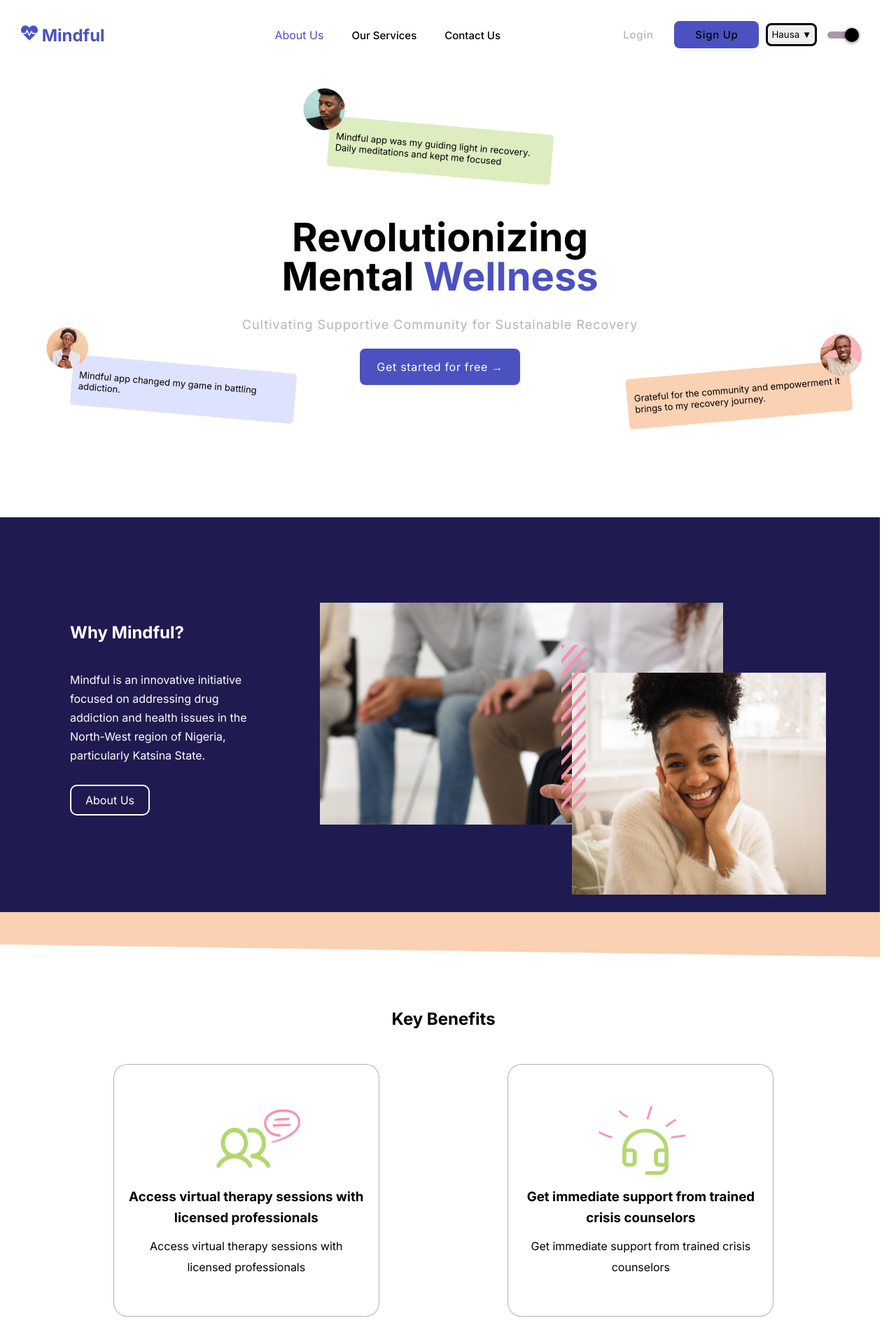
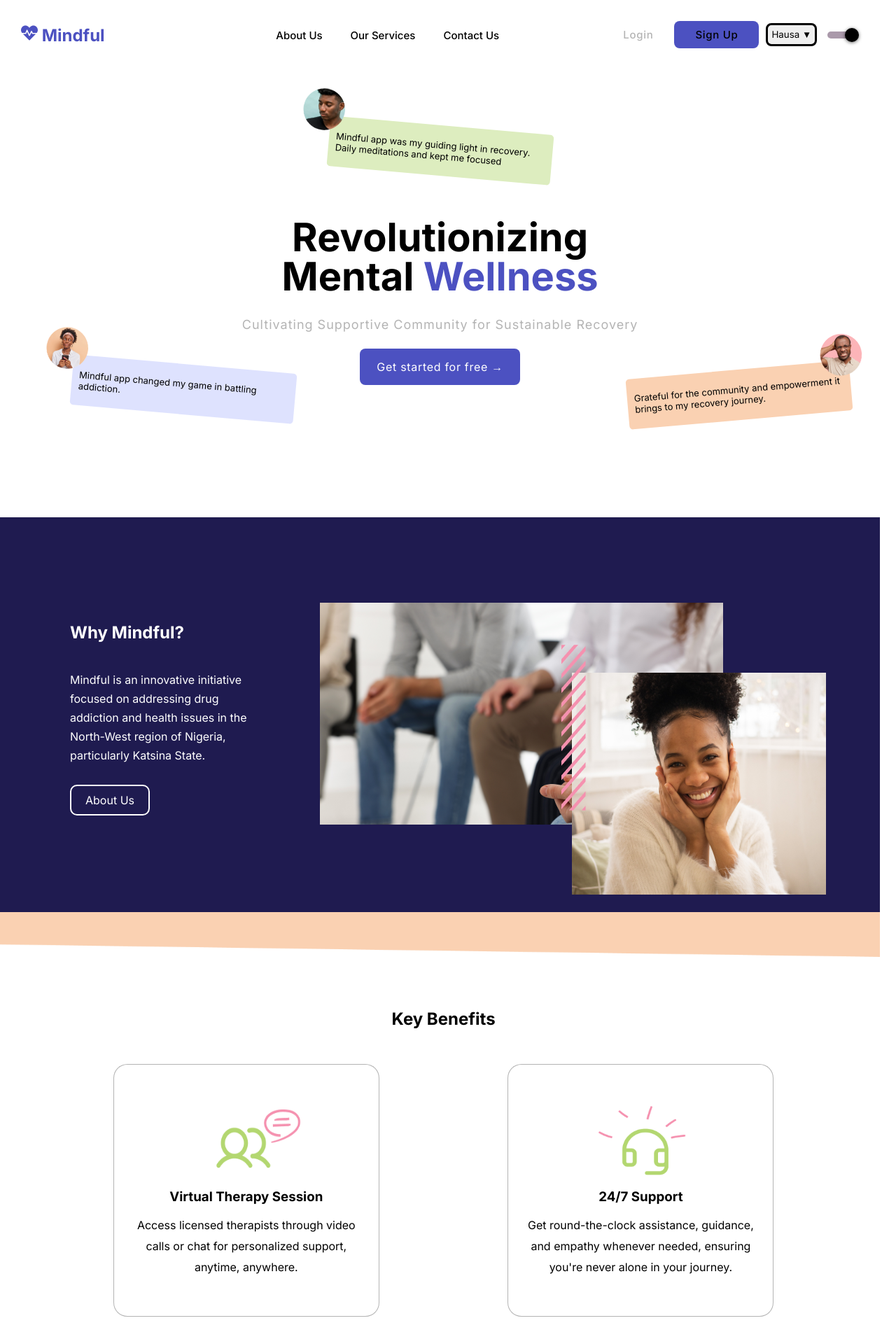
Before and after one commit to graycepaul/mindful-app, a React (Create React App) app: page / in a window 1280 px wide. Shown: the top 1920 px of the page at 70% size. Built offline with nearby package versions, Linux system fonts and the light colour scheme; no server answers.

Commit message:
intl update

```diff
--- a/src/app/components/App.js
+++ b/src/app/components/App.js
@@ -13,6 +13,7 @@ import { HealthTip } from "./User/HealthTips/HealthTips";
 import { hausaMessages, englishMessages } from "./messages";
 
 const ThemeContext = createContext();
+
 function App() {
   const [locale, setLocale] = useState("en");
   const [theme, setTheme] = useState("light");
--- a/src/app/components/Home/Features/Features.jsx
+++ b/src/app/components/Home/Features/Features.jsx
@@ -41,20 +41,20 @@ export const Features = ({ toggleLocale, locale }) => {
         <section className={style.featuresCards}>
           <Card
             src={UserIcon}
-            title={<FormattedMessage id="Therapy" />}
-            text={<FormattedMessage id="Therapy" />}
+            title={<FormattedMessage id="virtualTherapyTitle" />}
+            text={<FormattedMessage id="virtualTherapy" />}
             className={style.card}
           />
           <Card
             src={SupportIcon}
-            title={<FormattedMessage id="HelpLine" />}
-            text={<FormattedMessage id="HelpLine" />}
+            title={<FormattedMessage id="SupportTitle" />}
+            text={<FormattedMessage id="Support" />}
             className={style.card}
           />
           <Card
             src={Resources}
-            title={<FormattedMessage id="Journal" />}
-            text={<FormattedMessage id="Journal" />}
+            title={<FormattedMessage id="PersonalizedResourcesTitle" />}
+            text={<FormattedMessage id="PersonalizedResources" />}
             className={style.card}
           />
         </section>
--- a/src/app/components/Home/Header/Header.jsx
+++ b/src/app/components/Home/Header/Header.jsx
@@ -28,7 +28,9 @@ export function Header({ toggleTheme, theme, toggleLocale, locale }) {
             <nav className={style.navigation}>
               <ul className={style.navList}>
                 <li>
-                  <FormattedMessage id="aboutUs" defaultMessage="About Us" />
+                  <a href="#about">
+                    <FormattedMessage id="aboutUs" defaultMessage="About Us" />
+                  </a>
                 </li>
                 <li>
                   <a href="#offers">
--- a/src/app/components/User/Community/community.module.css
+++ b/src/app/components/User/Community/community.module.css
@@ -18,13 +18,17 @@
 .navigation {
     padding: 20px 0 20px 60px;
     border-radius: 10px;
+    width: 100vw;
+}
+.logo div {
+    width: 130px;
 }
 .hidden {
     display: none;
 }
 .navList {
     width: 380px;
-    margin-right: 500px;
+    margin-right: 20vw;
 }
 .navList li {
     list-style: none;
@@ -45,7 +49,7 @@
 }
 .icons {
     width: 300px;
-    margin-right: 100px;
+    margin-right: 5%;
     color: #53666E;
     gap: 10px;
 }
--- a/src/app/components/User/UserNav.jsx
+++ b/src/app/components/User/UserNav.jsx
@@ -10,7 +10,9 @@ export function UserNav() {
   return (
     <header className={style.header}>
       <nav className={`${style.navigation} ${style.flexContainer}`}>
-        <Logo />
+        <div className={style.logo}>
+          <Logo />
+        </div>
         <div className={style.mobile}>
           <span className={style.hidden}>
             <FaBars className={style.menuIcon} />
--- a/src/app/components/messages.js
+++ b/src/app/components/messages.js
@@ -15,7 +15,7 @@ export const hausaMessages = {
     "Mindful app ya canza wasa na a cikin fama da jaraba.",
   landingPageTestimonial3:
     "Na gode wa al'umma da ƙarfafawa da ke kawo wa tafiyar ta murmurewa.",
-  landingPageTitle: "Sauyi Lafiyar",
+  landingPageTitle: "Sauyi Lafiyar ",
   landingPageTitleSpan: "Hauka",
   landingPageDescription: "Haɓaka Al'umma Taimako don Dorewar Farfaɗo",
   landingPageCTA: "Fara kyauta",
@@ -25,6 +25,16 @@ export const hausaMessages = {
 
   //FEATURES HAUSA
   keyBenefits: "Kalmar Yanayi",
+
+  virtualTherapyTitle: "Zama na Farko",
+  SupportTitle: "Tallafin 24/7",
+  PersonalizedResourcesTitle: "Abubuwan da aka Keɓance",
+  virtualTherapy:
+    "Samar da masu warkarwa masu lasisi ta hanyar kiran bidiyo ko taɗi don goyan bayan keɓaɓɓen lokaci, kowane lokaci, ko'ina.",
+  Support:
+    "Sami taimako na kowane lokaci, jagora, da tausayawa a duk lokacin da ake buƙata, tabbatar da cewa ba ku kaɗai ba a cikin tafiyarku.",
+  PersonalizedResources:
+    "Karɓi shawarwarin da aka keɓance, gami da jagororin tunani, dabarun jurewa, da kayan ilimi, dangane da buƙatunku na musamman da abubuwan da kuka zaɓa.",
 
   offersHeader: "Me Ya Sanya Mindful?",
   Goalsbtn: "Raga",
@@ -111,6 +121,16 @@ export const englishMessages = {
 
   //FEATURES ENGLISH
   keyBenefits: "Key Benefits",
+  virtualTherapyTitle: "Virtual Therapy Session",
+  SupportTitle: "24/7 Support",
+  PersonalizedResourcesTitle: "Personalized Resources",
+  virtualTherapy:
+    "Access licensed therapists through video calls or chat for personalized support, anytime, anywhere.",
+  Support:
+    "Get round-the-clock assistance, guidance, and empathy whenever needed, ensuring you're never alone in your journey.",
+  PersonalizedResources:
+    "Receive tailored recommendations, including guided meditations, coping strategies, and educational materials, based on your unique needs and preferences.",
+
   Goalsbtn: "Goals",
   Communitybtn: "Community",
   Journalbtn: "Journal",
```
